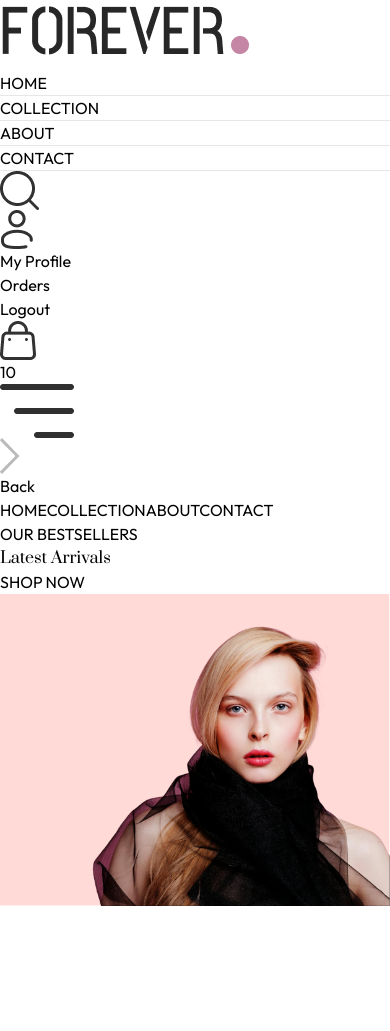
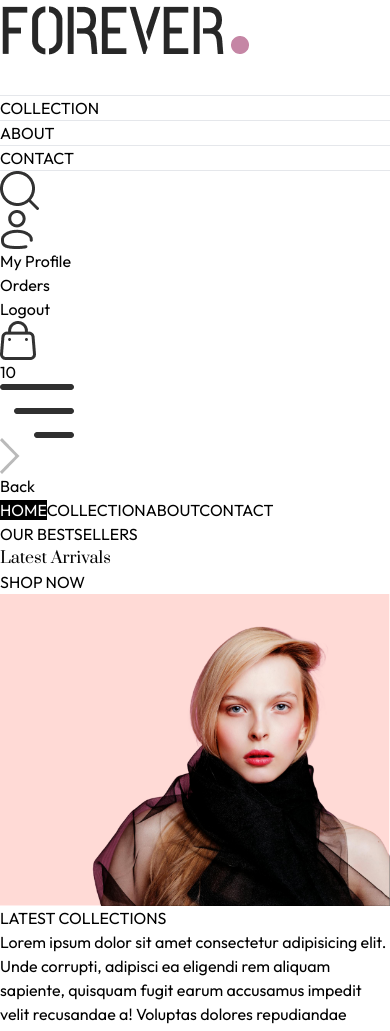
Before and after one commit to jkarthik-2004/E-Commerce, a React (Vite) app in the folder frontend/: page / in a window 390 px wide. Shown: the top 1031 px of the page. Before the commit the page ends 906 px from the top, so only its background shows below. Built offline with nearby package versions, Linux system fonts and the light colour scheme.

Commit message:
Added latest collection component

```diff
--- /dev/null
+++ b/frontend/src/components/LatestCollection.jsx
@@ -0,0 +1,30 @@
+import React, { useContext, useEffect, useState } from 'react'
+import { ShopContext } from '../context/ShopContext'
+import Title from './Title'
+import ProductItem from './ProductItem'
+
+const LatestCollection = () => {
+    const { products } = useContext(ShopContext)
+    const [latestProducts, setLatestProducts] = useState([])
+    useEffect(()=>{
+        setLatestProducts(products.slice(0,10))
+    },[])
+  return (
+    <div className='my-10'>
+        <div className='text-center py-8 text-3xl'>
+            <Title text1={'LATEST'} text2={'COLLECTIONS'}/>
+            <p className='w-3/4 m-auto text-xs sm:text-sm md:text-base text-gray-600'>Lorem ipsum dolor sit amet consectetur adipisicing elit. Unde corrupti, adipisci ea eligendi rem aliquam sapiente, quisquam fugit earum accusamus impedit velit recusandae a! Voluptas dolores repudiandae ipsam possimus maiores.</p>
+        </div>
+        {/* Rendering Products */}
+        <div className='grid grid-cols-2 sm:grid-cols-3 md:grid-cols-4 lg:grid-cols-5 gap-4 gap-y-6'>
+            {
+                latestProducts.map((item, index)=>(
+                    <ProductItem key={index} id={item._id} image={item.image} name={item.name} price={item.price}/>
+                ))
+            }
+        </div>
+    </div>
+  )
+}
+
+export default LatestCollection
--- a/frontend/src/components/NavBar.jsx
+++ b/frontend/src/components/NavBar.jsx
@@ -5,7 +5,9 @@
     const [visible, setVisible] = useState(false);
   return (
     <div className='flex items-center justify-between py-5 font-medium'>
+        <Link to='/'>
         <img src={assets.logo} className='w-36' alt="" />
+        </Link>
         <ul className='hidden sm:flex gap-5 text-sm text-gray-700'>
             <NavLink to='/' className= 'flex flex-col items-center gap-1'>
                 <p>HOME</p>
--- /dev/null
+++ b/frontend/src/components/ProductItem.jsx
@@ -0,0 +1,18 @@
+import React, { useContext } from 'react'
+import { ShopContext } from '../context/ShopContext'
+import { Link } from 'react-router-dom'
+
+const ProductItem = ({ id, image, name, price }) => {
+    const { currency } = useContext(ShopContext)
+  return (
+    <Link className='text-gray-700 cursor-pointer' to={`/product/${id}`}>
+        <div className='overflow-hidden'>
+            <img className='hover:scale-110 transition ease-in-out' src={image[0]} alt="" />
+        </div>
+        <p className='pt-3 pb-1 text-sm'>{name}</p>
+        <p className='text-sm font-medium'>{currency}{price}</p>
+    </Link>
+  )
+}
+
+export default ProductItem
--- /dev/null
+++ b/frontend/src/components/Title.jsx
@@ -0,0 +1,12 @@
+import React from 'react'
+
+const Title = ({ text1, text2}) => {
+  return (
+    <div className='inline-flex gap-2 items-center mb-3'>
+        <p className='text-gray-500'>{text1} <span className='text-gray-700 font-medium'>{text2}</span></p>
+        <p className='w-8 sm:w-12 h-[1px] sm:h-[2px] bg-gray-700'></p>
+    </div>
+  )
+}
+
+export default Title
--- a/frontend/src/index.css
+++ b/frontend/src/index.css
@@ -16,3 +16,11 @@
     font-weight: 400;
     font-style: normal;
   }
+
+
+  @media (max-width:640px) {
+    a.active{
+        background-color: black;
+        color: white;
+    }
+  }
--- a/frontend/src/main.jsx
+++ b/frontend/src/main.jsx
@@ -3,9 +3,12 @@
 import './index.css'
 import App from './App.jsx'
 import { BrowserRouter } from 'react-router-dom'
+import ShopContextProvider from './context/ShopContext.jsx'
 
 createRoot(document.getElementById('root')).render(
   <BrowserRouter>
-    <App />
+    <ShopContextProvider>
+      <App />
+    </ShopContextProvider>
   </BrowserRouter>,
 )
--- a/frontend/src/pages/Home.jsx
+++ b/frontend/src/pages/Home.jsx
@@ -1,10 +1,12 @@
 import React from 'react'
 import Hero from '../components/Hero'
+import LatestCollection from '../components/LatestCollection'
 
 const Home = () => {
   return (
     <div>
       <Hero/>
+      <LatestCollection/>
     </div>
   )
 }
```
